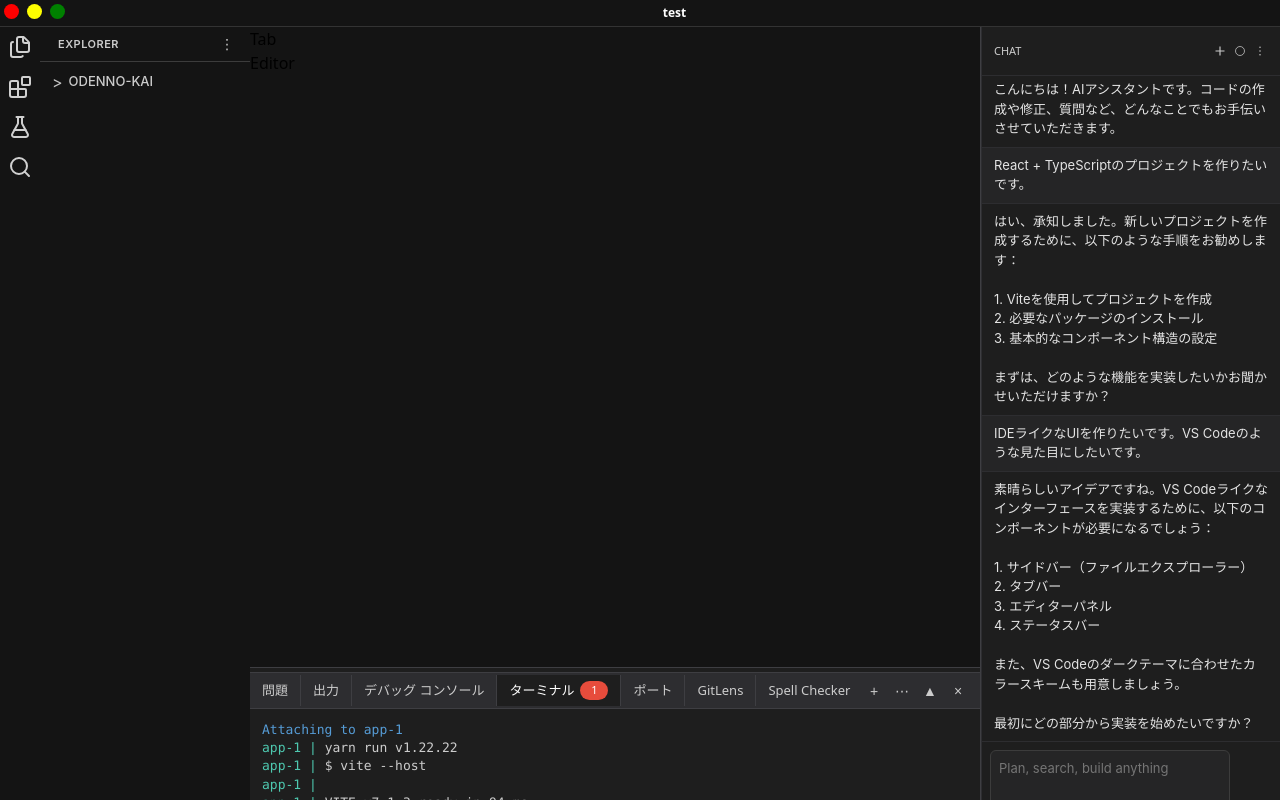
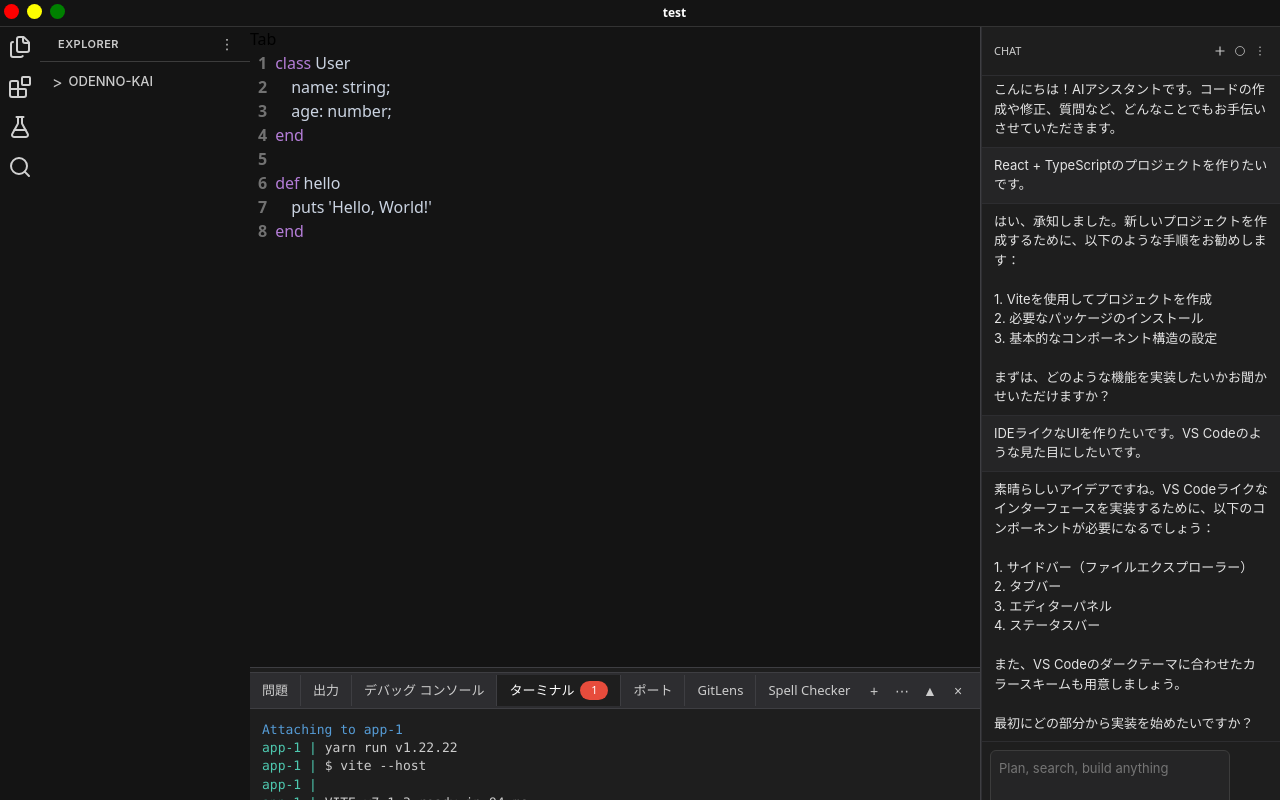
Before and after one commit to OdenTakashi/beyond-tab, a React (Vite) app: page / in a window 1280 px wide. Built offline with nearby package versions, Linux system fonts and the light colour scheme.

Commit message:
feat(view): Editor画面を作成

```diff
--- a/src/components/ide/Editor.tsx
+++ b/src/components/ide/Editor.tsx
@@ -1,3 +1,111 @@
-export const Editor = () => {
-  return <div>Editor</div>;
+type Message = {
+  values: string[];
 };
+
+// 予約語（ruby）
+const reservedWords: { [key: string]: string } = {
+  class: "#B47DD7",
+  def: "#B47DD7",
+  if: "#B47DD7",
+  else: "#B47DD7",
+  elsif: "#B47DD7",
+  end: "#B47DD7",
+  for: "#B47DD7",
+  while: "#B47DD7",
+  until: "#B47DD7",
+  break: "#B47DD7",
+  next: "#B47DD7",
+  return: "#B47DD7",
+  yield: "#B47DD7",
+  super: "#B47DD7",
+  self: "#B47DD7",
+  nil: "#B47DD7",
+  true: "#FF4E69",
+  false: "#FF4E69",
+  and: "#B47DD7",
+  or: "#B47DD7",
+  not: "#B47DD7",
+  in: "#B47DD7",
+  is: "#B47DD7",
+  as: "#B47DD7",
+  when: "#B47DD7",
+  case: "#B47DD7",
+  "=>": "#B47DD7",
+  "'": "#BCE273",
+  '"': "#BCE273",
+};
+
+export const Editor = ({
+  message = {
+    values: [
+      "class User",
+      "\tname: string;",
+      "\tage: number;",
+      "end",
+      "",
+      "def hello",
+      "\tputs 'Hello, World!'",
+      "end",
+    ],
+  },
+}: {
+  message: Message;
+}) => {
+  return (
+    <div
+      style={{
+        width: "100%",
+        height: "100%",
+        color: "white",
+        display: "flex",
+        flexDirection: "column",
+      }}
+    >
+      {message.values.map((value, index) => (
+        <div style={{ display: "flex", flexDirection: "row" }}>
+          <Number rowNumber={index + 1} />
+          <Line value={value} />
+        </div>
+      ))}
+    </div>
+  );
+};
+
+const Line = ({ value }: { value: string }) => {
+  const words = value.replace(/^\t+/, "").split(" ");
+
+  return (
+    <div
+      style={{
+        display: "flex",
+        flexDirection: "row",
+        paddingLeft: (value.match(/^\t+/)?.[0]?.length || 0) * 16,
+        gap: 4,
+      }}
+    >
+      {words.map(word => {
+        if (reservedWords[word]) {
+          return <span style={{ color: reservedWords[word] }}>{word}</span>;
+        }
+        return <span style={{ color: "#CBD4E2" }}>{word}</span>;
+      })}
+    </div>
+  );
+};
+
+const Number = ({ rowNumber }: { rowNumber: number }) => {
+  return (
+    <div
+      style={{
+        color: "rgba(255, 255, 255, 0.4)",
+        textAlign: "right",
+        fontWeight: "bold",
+        paddingRight: 8,
+        paddingLeft: 8,
+        userSelect: "none",
+      }}
+    >
+      {rowNumber}
+    </div>
+  );
+};
```
